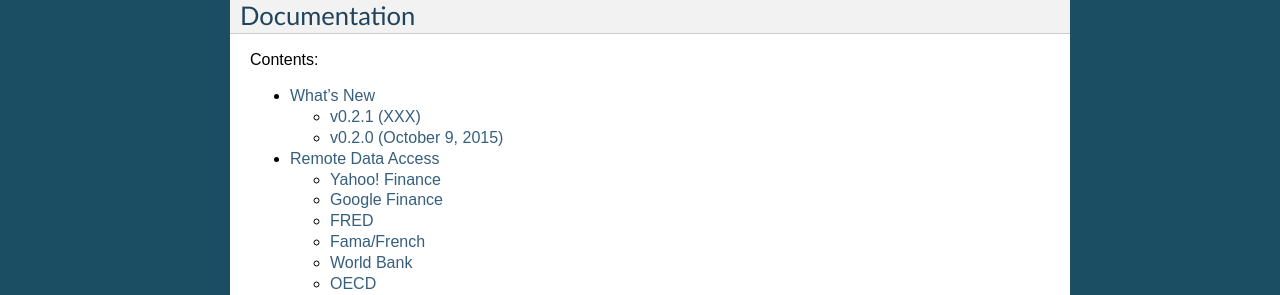
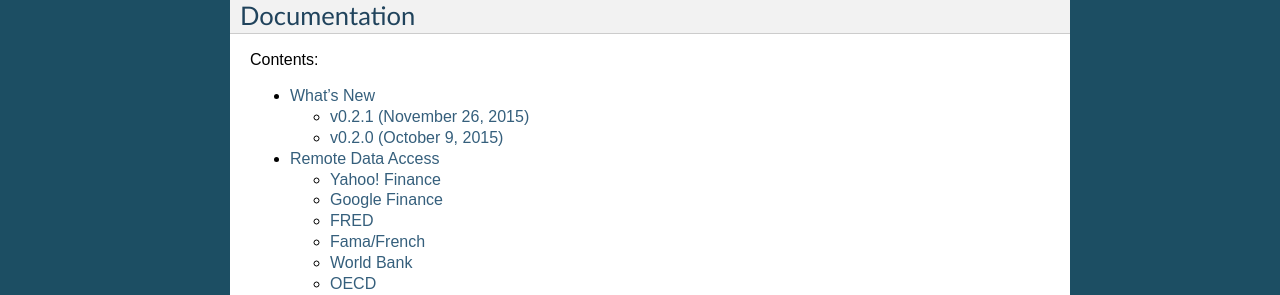
Before and after one commit to pydata/pandas-datareader, a Sphinx documentation site: the page built from docs/source/index.rst, in a window 1280 px wide. Shown: the part 567-862 px from the top of the page. Built offline with Sphinx 7.4.7, drawn with Linux system fonts in a browser that asks for light colours.

Commit message:
REL: Release 0.2.1

```diff
--- a/docs/source/whatsnew/v0.2.1.txt
+++ b/docs/source/whatsnew/v0.2.1.txt
@@ -1,6 +1,6 @@
 .. _whatsnew_021:
 
-v0.2.1 (XXX)
+v0.2.1 (November 26, 2015)
 ----------------------------
 
 This is a minor release from 0.2.0 and includes new features and bug fixes.
--- a/pandas_datareader/__init__.py
+++ b/pandas_datareader/__init__.py
@@ -1 +1 @@
-__version__ = version = '0.2.0'
+__version__ = version = '0.2.1'
```
